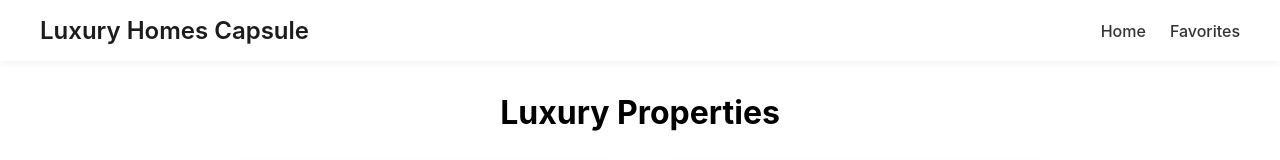
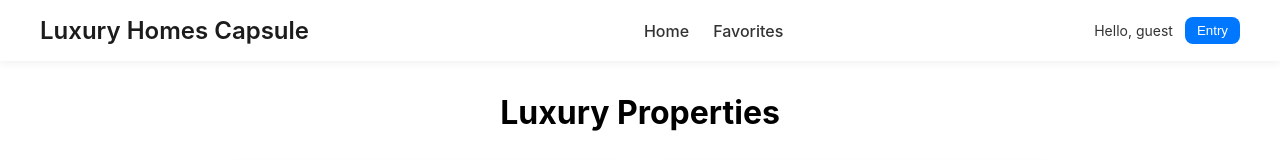
Before and after one commit to rezniki/Luxury-homes, a React (Create React App) app: page / in a window 1280 px wide. Shown: the top 160 px of the page. Built offline with nearby package versions, Linux system fonts and the light colour scheme; grey boxes are pictures that could not be loaded.

Commit message:
Header / add button authorization

```diff
--- a/src/components/Header/Header.tsx
+++ b/src/components/Header/Header.tsx
@@ -1,17 +1,41 @@
-import React from "react";
+import React, { useEffect, useState} from "react";
 import "./style.css";
 import { Link } from "react-router-dom";
 
 const Header: React.FC = () => {
+
+    const [isLoggedIn, setIsLoggedIn] = useState(false);
+
+    useEffect (() => {
+        const storedStatus = localStorage.getItem('isLoggedIn');
+        setIsLoggedIn(storedStatus === 'true');
+    }, []);
+
+    const handleAuthClick = () => {
+        const newStatus = !isLoggedIn;
+        setIsLoggedIn(newStatus);
+        localStorage.setItem('isLoggedIn', String(newStatus));
+    }
+
     return (
         <>
             <header className="luxury-header">
                 <div className="luxury-header-container">
                     <h1 className="luxury-capsule-logo">Luxury Homes Capsule</h1>
+
                     <nav className="luxury-capsule-nav">
                         <Link to="/">Home</Link>
                         <Link to="/favorites">Favorites</Link>
                     </nav>
+
+                    <div className="luxury-auth-block">
+                        <span className="luxury-greeting">
+                            Hello, {isLoggedIn ? 'Igor' : 'guest'}
+                        </span>
+                        <button className="luxury-auth-button" onClick={handleAuthClick}>
+                            {isLoggedIn ? 'Get out': 'Entry'}
+                        </button>
+                    </div>
                 </div>
             </header>
         </>
--- a/src/components/Header/style.css
+++ b/src/components/Header/style.css
@@ -32,3 +32,29 @@
 .luxury-capsule-nav a:hover {
     color: #0077ff;
 }
+
+.luxury-auth-block {
+    display: flex;
+    align-items: center;
+    gap: 12px;
+}
+
+.luxury-greeting {
+    font-size: 14px;
+    color: #333;
+}
+
+.luxury-auth-button {
+    background-color: #0077ff;
+    color: white;
+    border: none;
+    padding: 6px 12px;
+    border-radius: 8px;
+    font-weight: 500;
+    cursor: pointer;
+    transition: background 0.2s ease;
+}
+
+.luxury-auth-button:hover {
+    background-color: #005ec4;
+}
```
